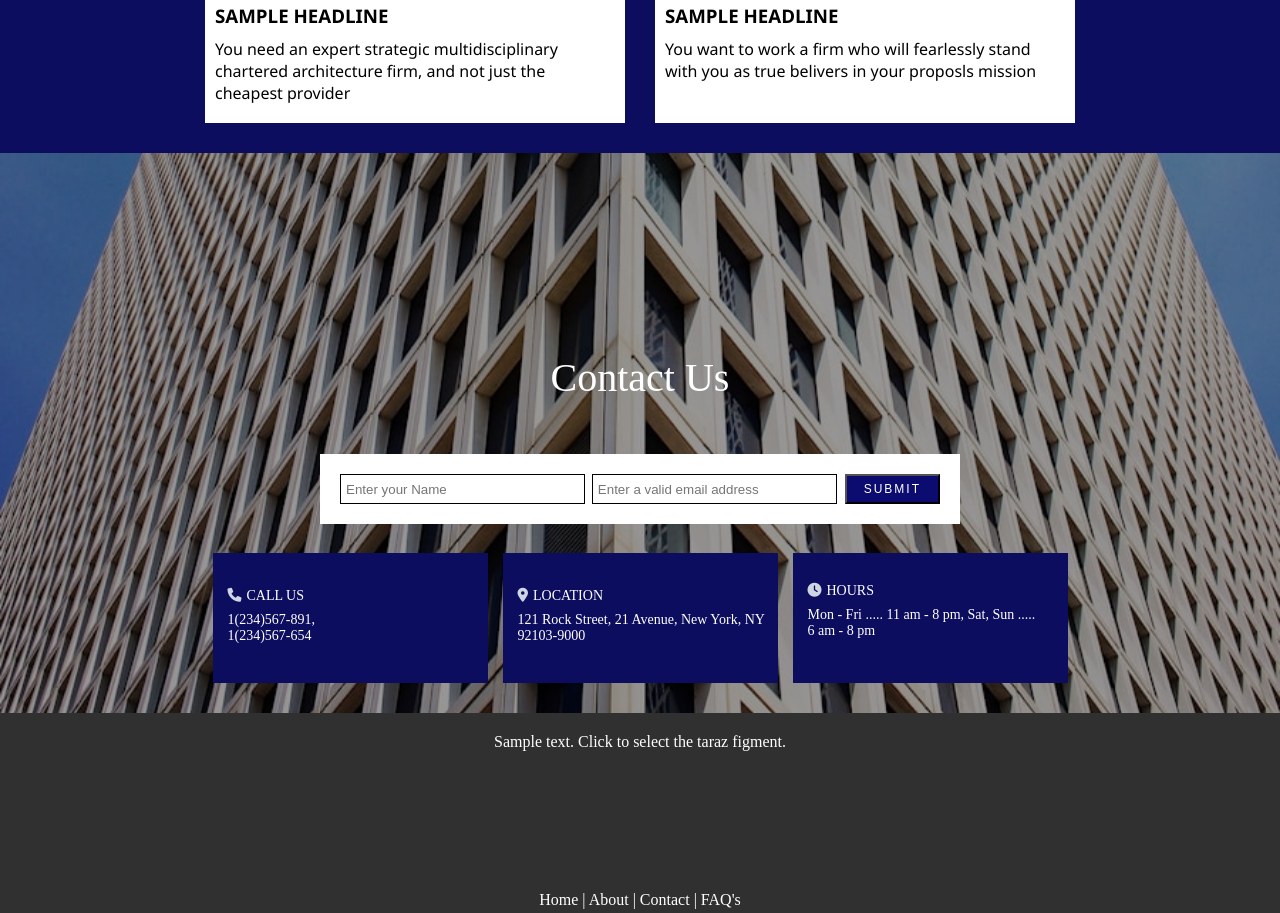
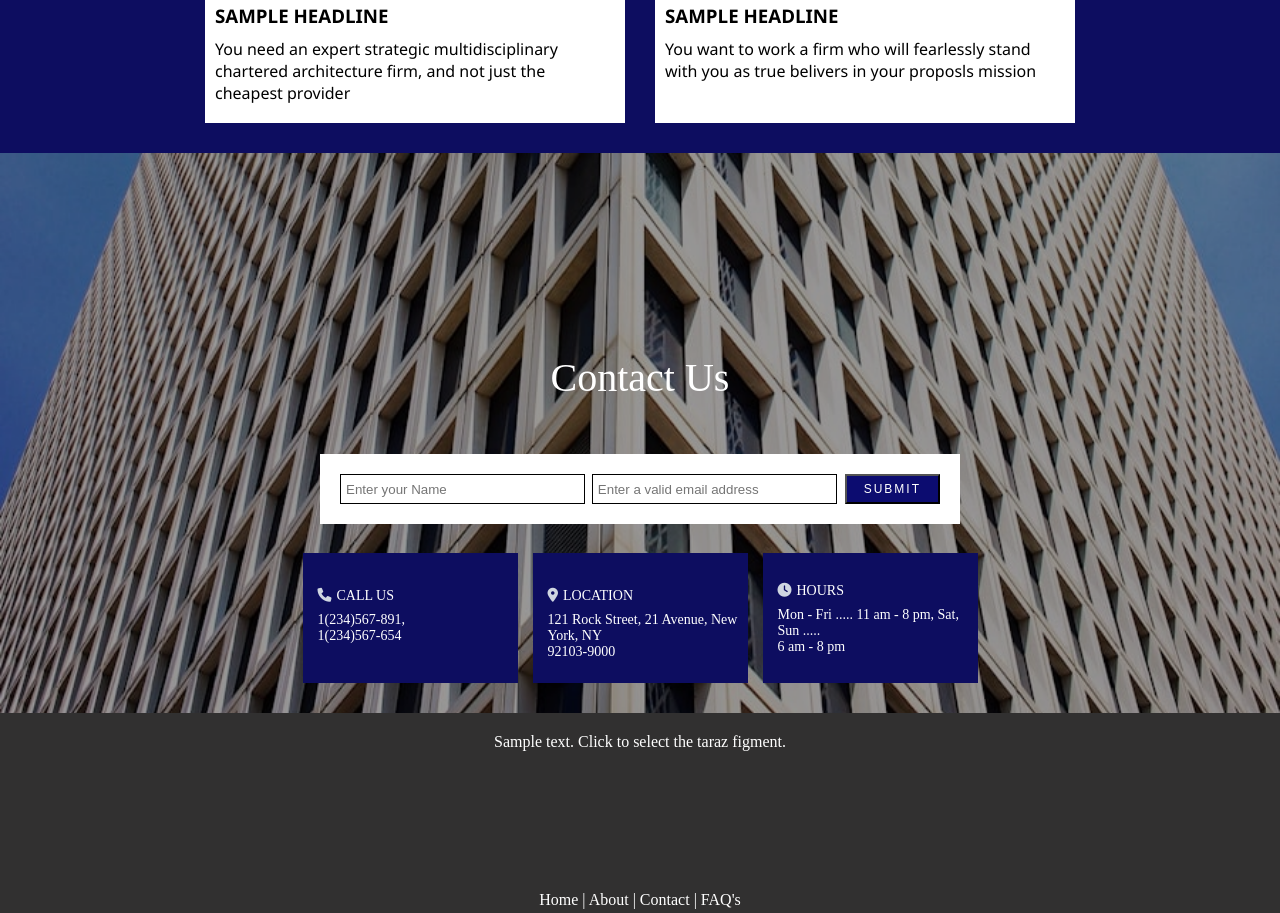
Before and after one commit to sufyansafdar1512/archit-design, a plain HTML site: page index.html in a window 1280 px wide. Shown: the part 901-1814 px from the top of the page. Drawn offline with Linux system fonts and the light colour scheme.

Commit message:
Update style.css

```diff
--- a/style.css
+++ b/style.css
@@ -141,7 +141,7 @@ button {
 .box1,
 .box2,
 .box3 {
-    width: 260px;
+    width: 200px;
     height: 130px;
     background-color: rgb(13, 13, 96);
     text-align: left;
```
